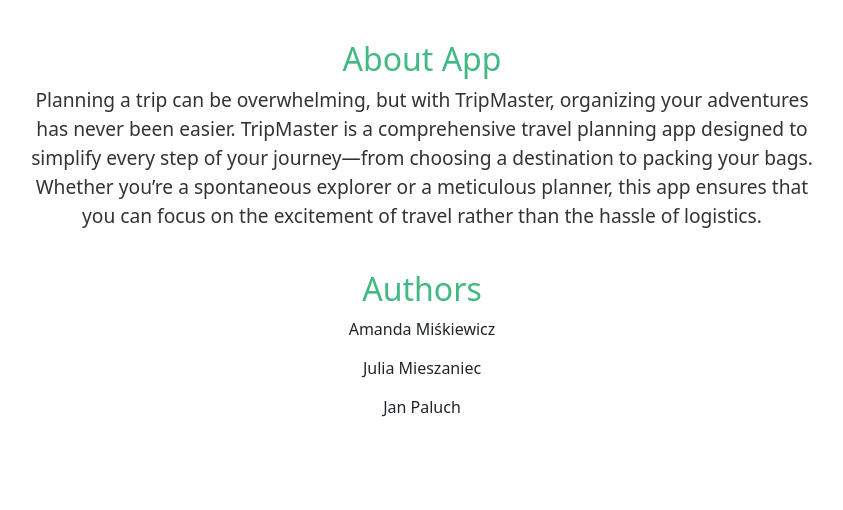
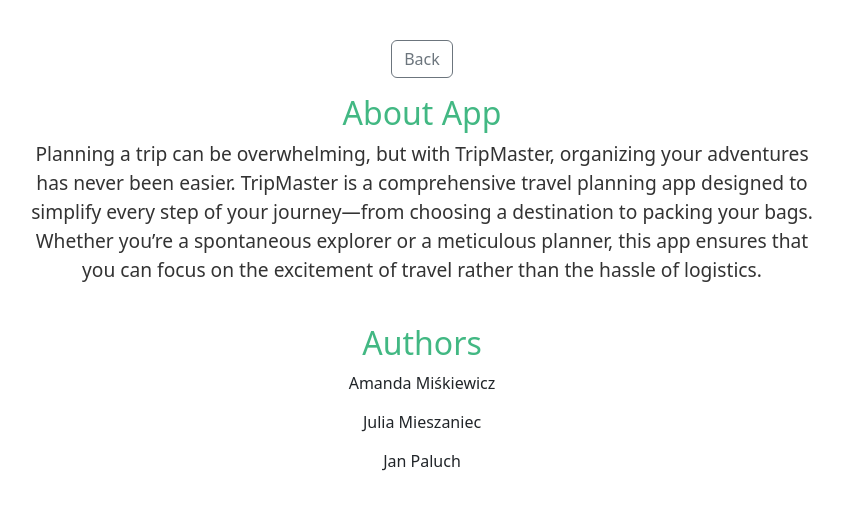
Before and after one commit to amandamiskiewicz/TripMaster, a Vue app: page /info in a window 1280 px wide. Shown: the top 510 px of the page, without its empty margins (218-1061 px from the left). Built offline with nearby package versions, Linux system fonts and the light colour scheme.

Commit message:
back buttons

```diff
--- a/src/views/Info.vue
+++ b/src/views/Info.vue
@@ -1,5 +1,6 @@
 <template>
   <div class="info-page">
+  <router-link to="/" class="btn btn-outline-secondary mb-3">Back</router-link>
     <div class="about-app">
       <h2>About App</h2>
       <p>
--- a/src/views/Login.vue
+++ b/src/views/Login.vue
@@ -1,5 +1,6 @@
 <template>
   <div class="login-page">
+    <router-link to="/" class="btn btn-outline-secondary mb-3">Back</router-link>
     <h1>Welcome to Trip Master!</h1>
 
     <div class="error" v-if="errorMessage">{{ errorMessage }}</div>
--- a/src/views/Register.vue
+++ b/src/views/Register.vue
@@ -1,5 +1,6 @@
 <template>
   <div class="register">
+    <router-link to="/" class="btn btn-outline-secondary mb-3">Back</router-link>
     <h2>Create an Account</h2>
 
     <form @submit.prevent="registerUser">
```
Also changed, not shown: src/components/TravelPoints.vue (line endings or trailing spaces), src/views/HomeView.vue (line endings or trailing spaces), src/views/TripDetails.vue (line endings or trailing spaces).
